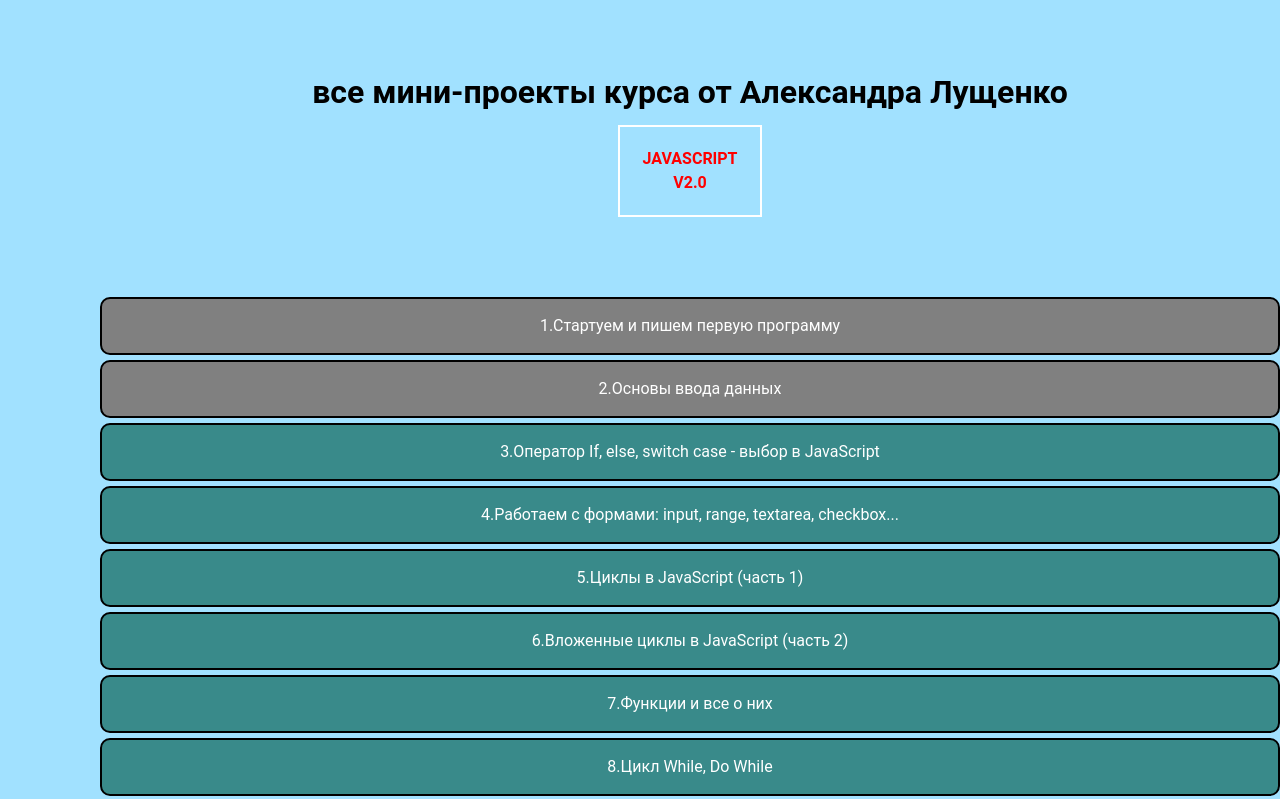
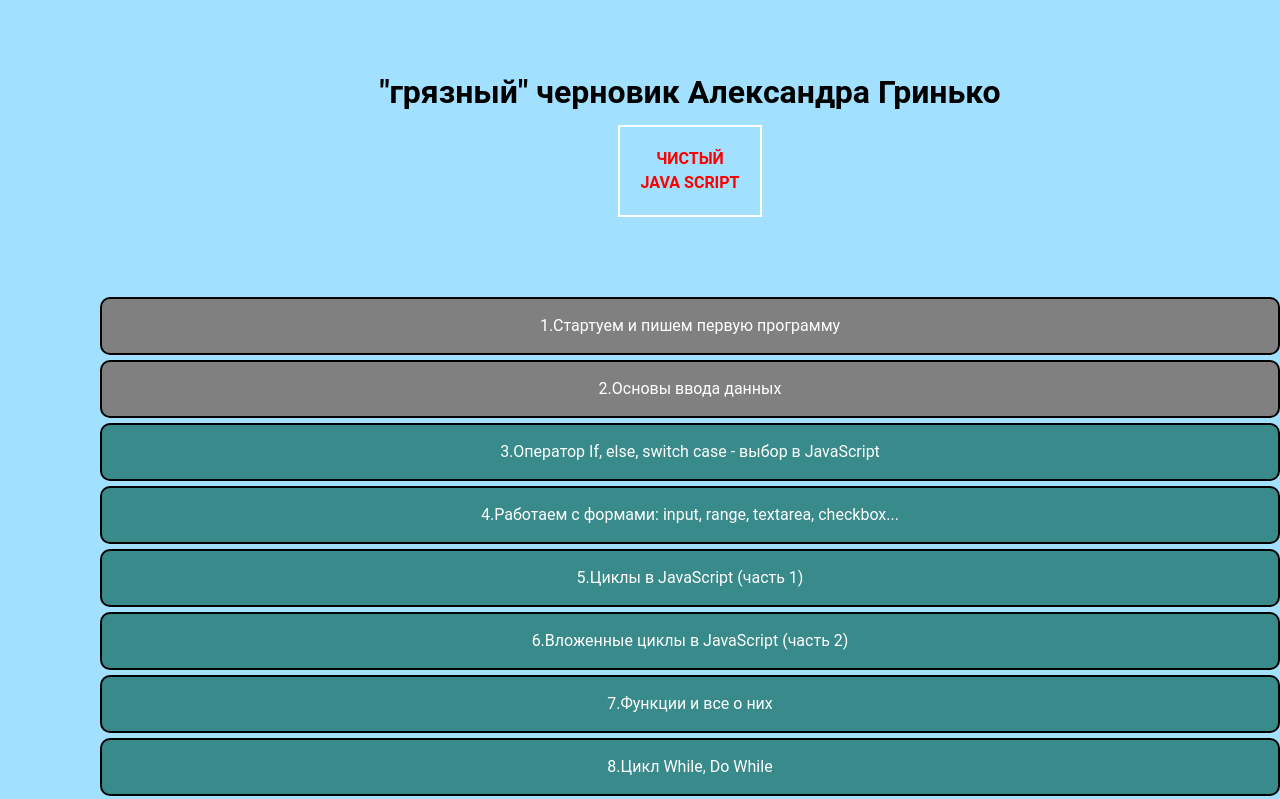
Before and after one commit to alexgrinko/myJS, a plain HTML site: page index.html in a window 1280 px wide. Shown: the top 799 px of the page. Drawn offline with Linux system fonts and the light colour scheme.

Commit message:
Update index.html

```diff
--- a/index.html
+++ b/index.html
@@ -12,8 +12,8 @@
 <body>
     <header>
         <div class="header">
-            <h1>все мини-проекты курса от Александра Лущенко</h1>
-            <p class="hello">JAVASCRIPT v2.0</p>
+            <h1>"грязный" черновик Александра Гринько </h1>
+            <p class="hello">чистый JAVA SCRIPT</p>
         </div>
     </header>
     <nav>
```
